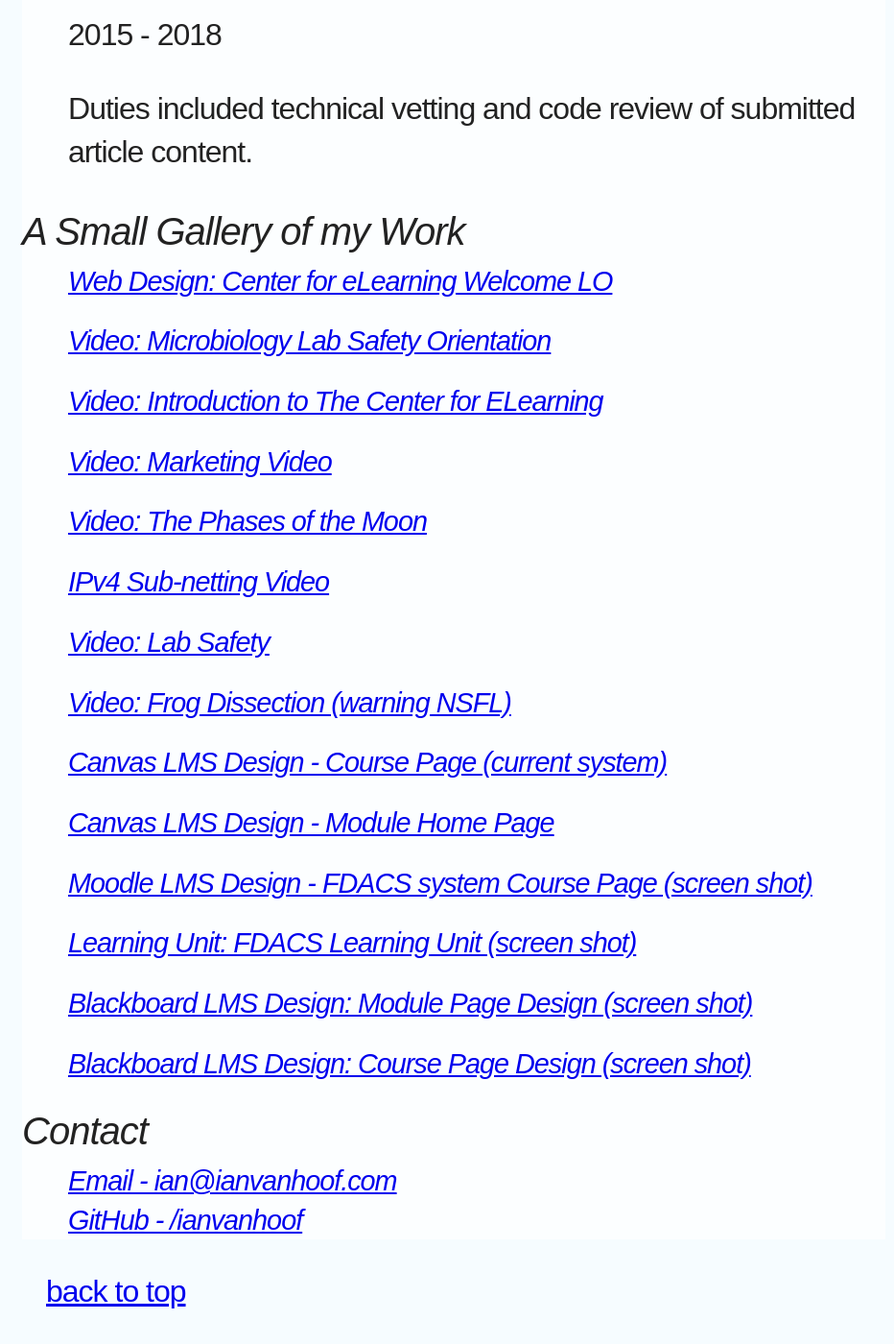
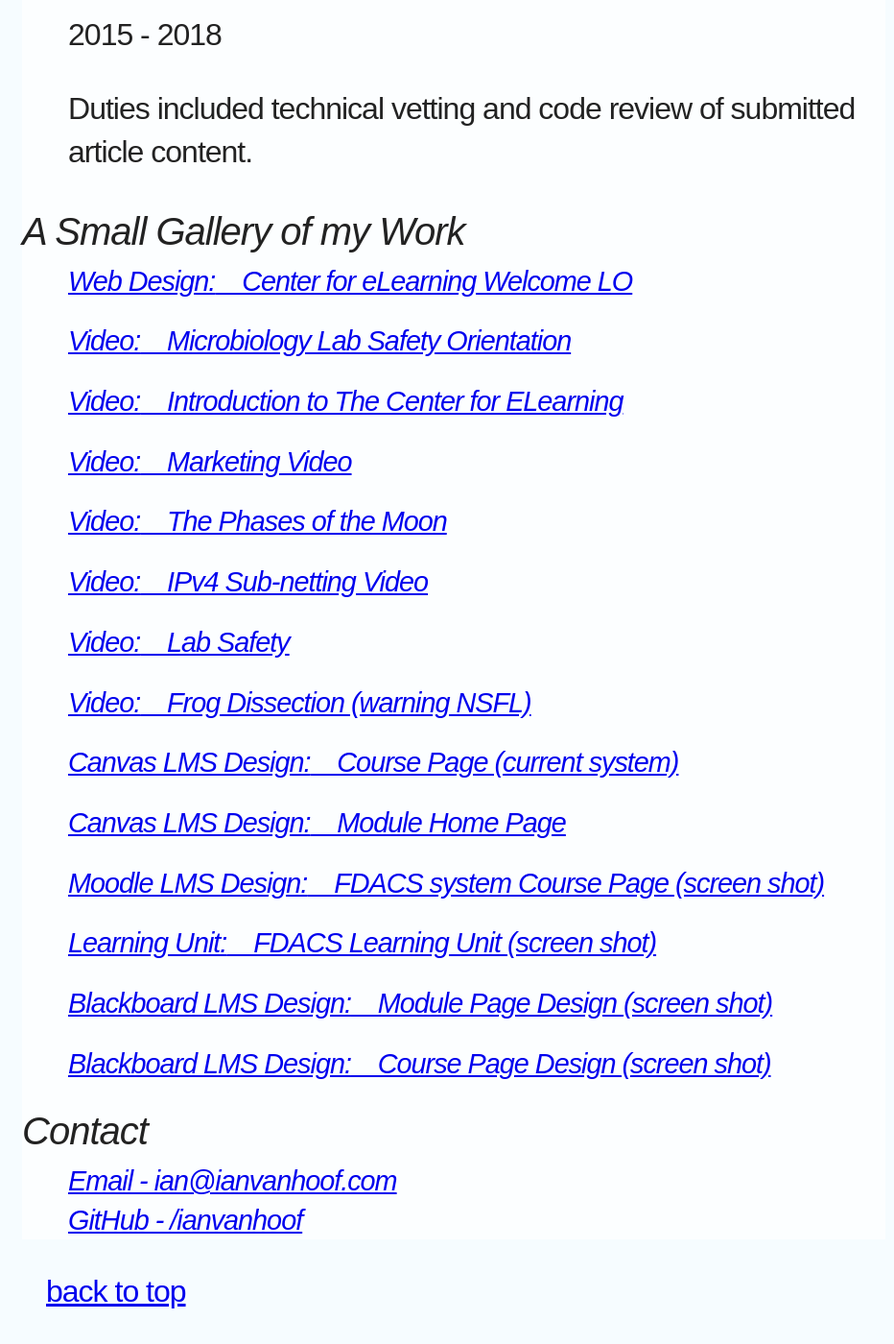
Before and after one commit to ianvanhoof/ianvanhoof.github.io, a Jekyll site: the page built from about-me.html, in a window 1280 px wide and 1400 px high, scrolled down 2037 px. Shown: the whole window at 96% size, without its empty margins (0-932 px from the left). Built offline with Jekyll 4.4.1, drawn with Linux system fonts in a browser that asks for light colours; some web fonts are replaced; some of the changed lines change nothing that is shown.

Commit message:
- breeding consistency

```diff
--- a/about-me.html
+++ b/about-me.html
@@ -75,72 +75,72 @@ button: home
         <h2>A Small Gallery of my Work</h2>
         <a href="https://cel.fscj.edu/welcome/">
             <h3>
-                Web Design: Center for eLearning Welcome LO
+                <em>Web Design:</em>&emsp;Center for eLearning Welcome LO
             </h3>
         </a><br>
         <a href="https://youtu.be/U8mLe8xh5yM" target="_blank">
            <h3>
-                Video: Microbiology Lab Safety Orientation
+                <em>Video:</em>&emsp;Microbiology Lab Safety Orientation
            </h3>
         </a><br>
         <a href="https://youtu.be/ebGyRJNR42w" target="_blank">
             <h3>
-                Video: Introduction to The Center for ELearning
+                <em>Video:</em>&emsp;Introduction to The Center for ELearning
             </h3>
         </a><br>
         <a href="https://youtu.be/Sg_MIqLh87c">
             <h3>
-                Video: Marketing Video
+                <em>Video:</em>&emsp;Marketing Video
             </h3>
         </a><br>
         <a href="https://youtu.be/4kDqdNTBJL0">
             <h3>
-                Video: The Phases of the Moon
+                <em>Video:</em>&emsp;The Phases of the Moon
             </h3>
         </a><br>
         <a href="https://youtu.be/EH8hAFJIWAk">
             <h3>
-                IPv4 Sub-netting Video
+                <em>Video:</em>&emsp;IPv4 Sub-netting Video
             </h3>
         </a><br>
         <a href="https://youtu.be/0F9W7ePi_PQ">
             <h3>
-                Video: Lab Safety
+                <em>Video:</em>&emsp;Lab Safety
             </h3>
         </a><br>
         <a href="https://youtu.be/ZWk1DrmIjd8">
             <h3>
-                Video: Frog Dissection (warning NSFL)
+                <em>Video:</em>&emsp;Frog Dissection (warning NSFL)
             </h3>
         </a><br>
         <a href="http://ianvanhoof.us/img/canvas_screenshot.png">
             <h3>
-                Canvas LMS Design - Course Page (current system)
+                <em>Canvas LMS Design:</em>&emsp;Course Page (current system)
             </h3>
         </a><br>
         <a href="http://ianvanhoof.us/img/canvas_screenshot-modulePage.png">
             <h3>
-                Canvas LMS Design - Module Home Page
+                <em>Canvas LMS Design:</em>&emsp;Module Home Page
             </h3>
         </a><br>
         <a href="http://ianvanhoof.us/img/fdacs_moodle-course-page.jpg">
             <h3>
-                Moodle LMS Design - FDACS system Course Page (screen shot)
+                <em>Moodle LMS Design:</em>&emsp;FDACS system Course Page (screen shot)
             </h3>
         </a><br>
         <a href="http://ianvanhoof.us/img/fdacs_screen_capture_1.JPG">
             <h3>
-                Learning Unit: FDACS Learning Unit (screen shot)
+                <em>Learning Unit:</em>&emsp;FDACS Learning Unit (screen shot)
             </h3>
         </a><br>
         <a href="http://ianvanhoof.us/img/bB_module_page.png">
             <h3>
-                Blackboard LMS Design: Module Page Design (screen shot)
+                <em>Blackboard LMS Design:</em>&emsp;Module Page Design (screen shot)
             </h3>
         </a><br>
         <a href="http://ianvanhoof.us/img/bB_course_page.png">
             <h3>
-                Blackboard LMS Design: Course Page Design (screen shot)
+                <em>Blackboard LMS Design:</em>&emsp;Course Page Design (screen shot)
             </h3>
         </a><br>
 
```
